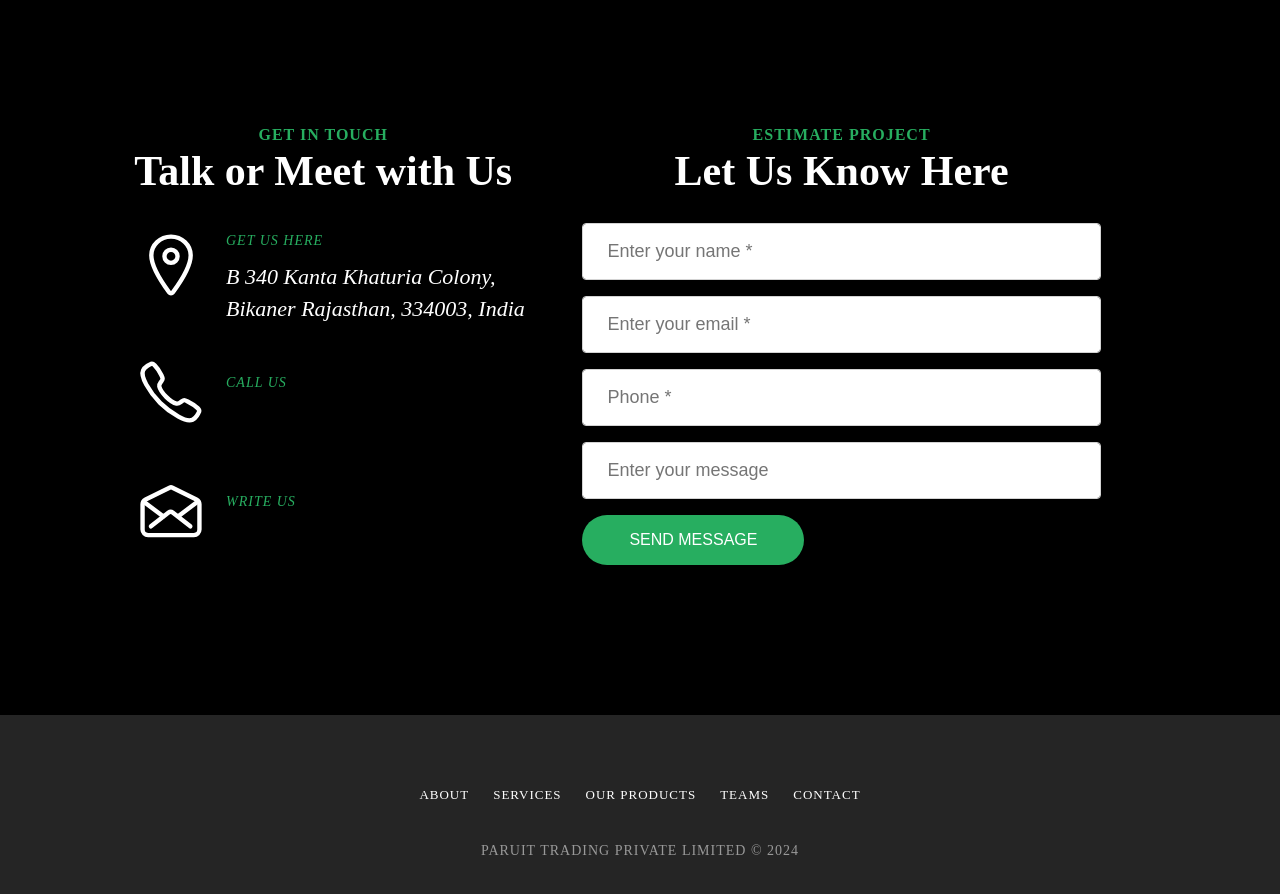
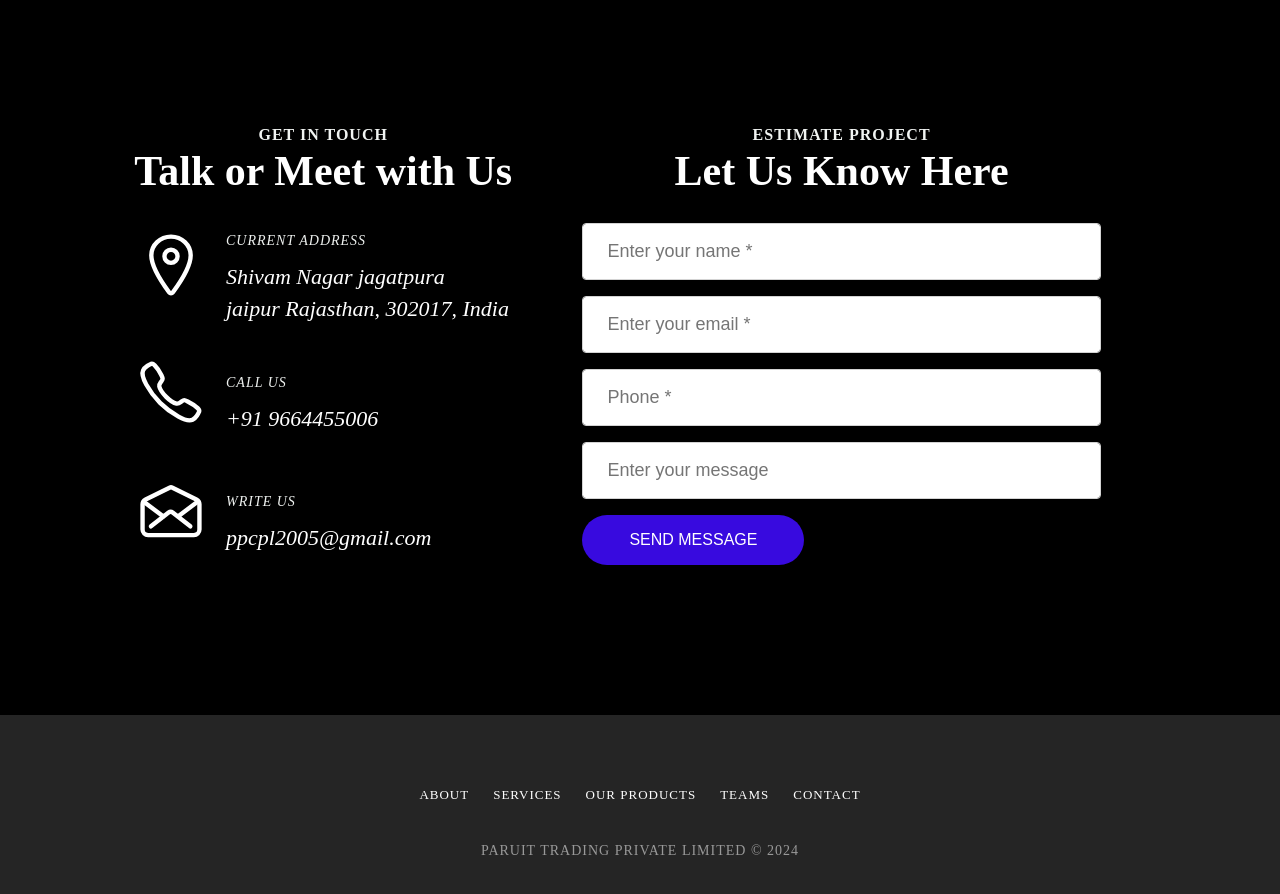
Before and after one commit to Acolytetech/sachin-portfolio, a React (Create React App) app: page / in a window 1280 px wide. Shown: the part 4000-4894 px from the top of the page. Built offline with nearby package versions, Linux system fonts and the light colour scheme.

Commit message:
contact us section edited

```diff
--- a/src/component/ContactUs/ContactUs.js
+++ b/src/component/ContactUs/ContactUs.js
@@ -50,9 +50,10 @@ const ContactUs = () => {
                                 <IoLocationOutline />
                             </div>
                             <div className={csscontact.detail}>
-                                <div className={csscontact.heading}>Get Us Here</div>
-                                B 340 Kanta Khaturia Colony,<br />
-                                Bikaner Rajasthan, 334003, India<br />
+
+                                <div className={csscontact.heading}>current address</div>
+                        Shivam Nagar jagatpura<br />
+                                jaipur Rajasthan, 302017, India<br />
                             </div>
                         </address>
                         <address className={` ${csscontact.clearfix} ${csscontact.d_flex} ${csscontact.align_items_center}`}>
@@ -61,7 +62,7 @@ const ContactUs = () => {
                             </div>
                             <div className={csscontact.detail}>
                                 <div className={csscontact.heading}>Call Us</div>
-                                <a href="tel:+917597373091" target="_blank" rel="noopener noreferrer">+91 7597373091</a>
+                                <a href="tel:+91 9664455006" target="_blank" rel="noopener noreferrer">+91 9664455006</a>
 
 
                             </div>
@@ -72,7 +73,7 @@ const ContactUs = () => {
                             </div>
                             <div className={csscontact.detail}>
                                 <div className={csscontact.heading}>Write Us</div>
-                                <a href="mailto:ppcpl2005@gmail.com" target="_blank" rel="noopener noreferrer">ppcpl2005@gmail.com</a>
+                                <a href="mailto:sachinlawaniya1234@gmail.com" target="_blank" rel="noopener noreferrer">ppcpl2005@gmail.com</a>
 
                             </div>
                         </address>
--- a/src/component/ContactUs/ContactUs.module.css
+++ b/src/component/ContactUs/ContactUs.module.css
@@ -26,7 +26,7 @@ text-align: center;
     font-size: 16px;
     text-transform: uppercase;
     letter-spacing: 1px;
-    color: #27AE60;
+    color: #f1f4f2;
     }
 .herotext h2 {
     font-size: 42px;
@@ -52,7 +52,7 @@ text-align: center;
     line-height: 32px;
 }
 .detail a{
-    color: black;
+    color: rgb(255, 255, 255);
 }
 
 .mb_3 {
@@ -86,7 +86,7 @@ text-align: center;
     display: inline-block;
     font-weight: 400;
     color: #fff;
-    background-color: #27AE60;
+    background-color: #380adf;
     text-align: center;
     vertical-align: middle;
     -webkit-user-select: none;
@@ -107,7 +107,7 @@ text-align: center;
     font-size: 14px;
     text-transform: uppercase;
     letter-spacing: 1px;
-    color: #27AE60;
+    color: #eff2f0;
     padding-bottom: 0px;
     margin-bottom: 4px;
 }
```
